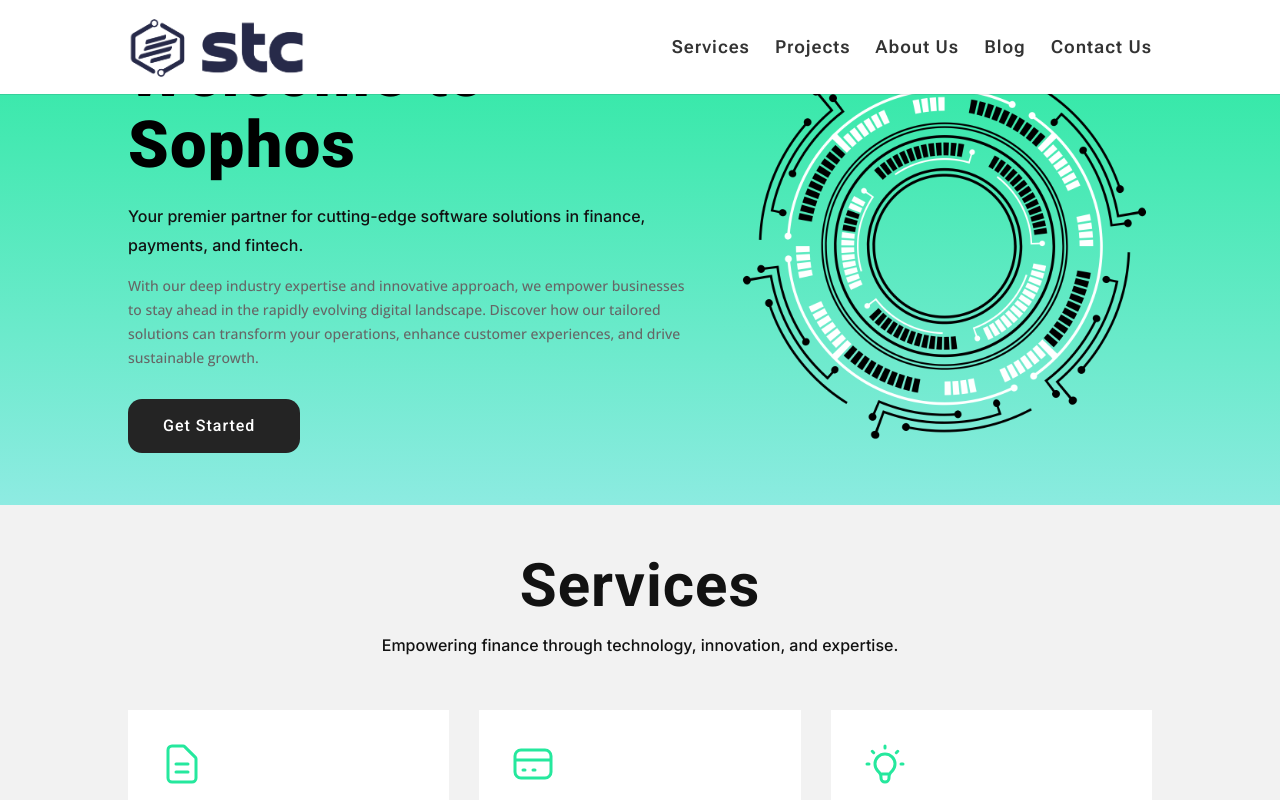
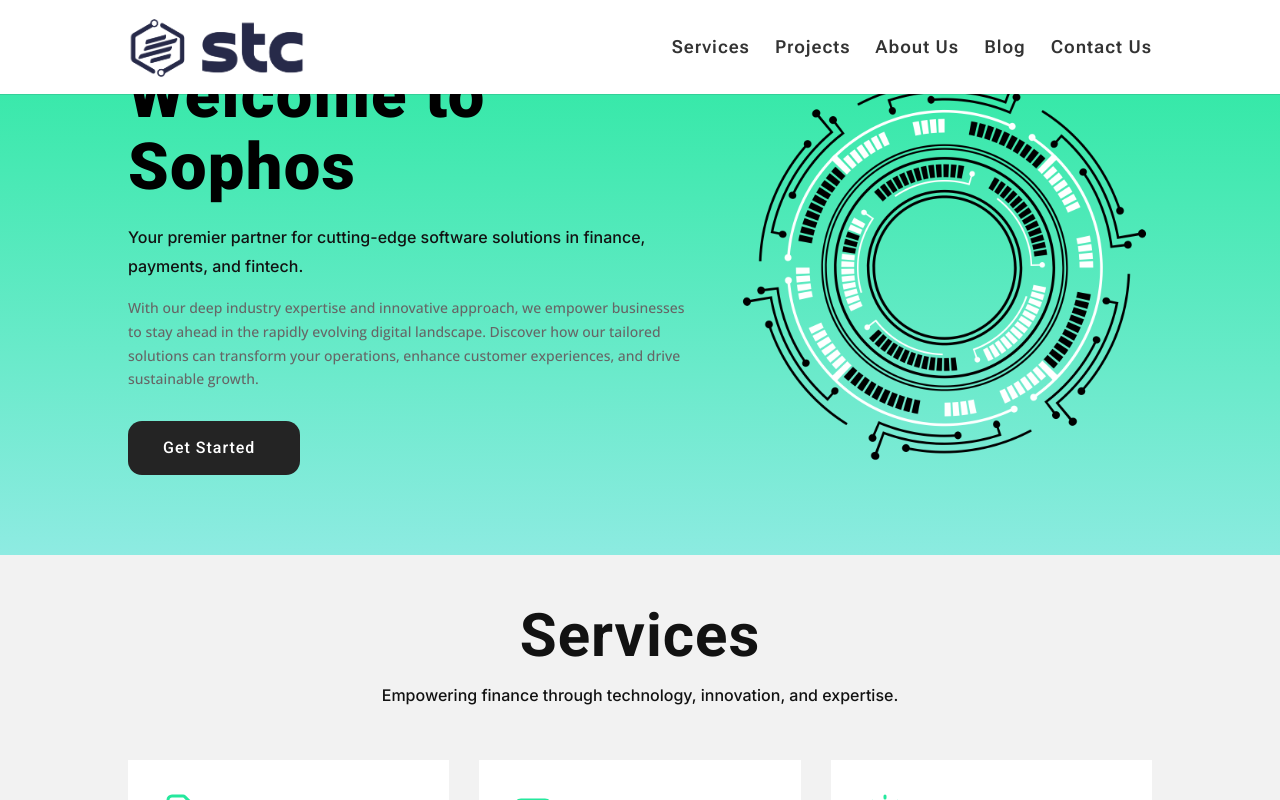
Before and after one commit to sgolli/SophosTC, a Next.js app: page / in a window 1280 px wide. Shown: the top 800 px of the page. Built offline with nearby package versions, Linux system fonts and the light colour scheme.

Commit message:
Fix hero padding - heading was cut off

```diff
--- a/src/components/HeroSection.tsx
+++ b/src/components/HeroSection.tsx
@@ -22,7 +22,7 @@
     <section
       style={{
         background: 'linear-gradient(1deg, rgb(142, 235, 226) 0%, rgb(37, 232, 157) 100%)',
-        padding: '38.4px 0 51.2px 0',
+        padding: '60px 0 80px 0',
       }}
     >
       <div style={{ maxWidth: '1080px', width: '80%', margin: '0 auto' }}>
```
